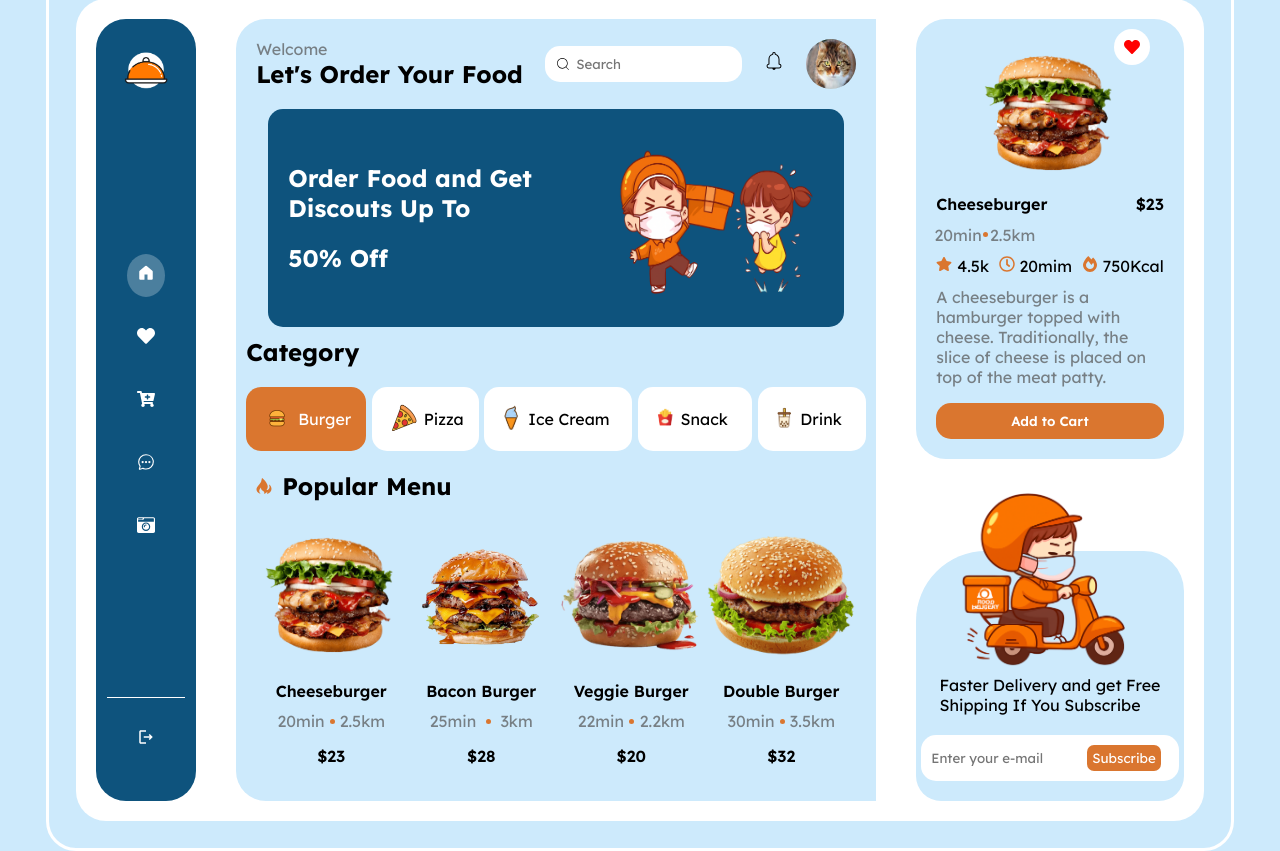
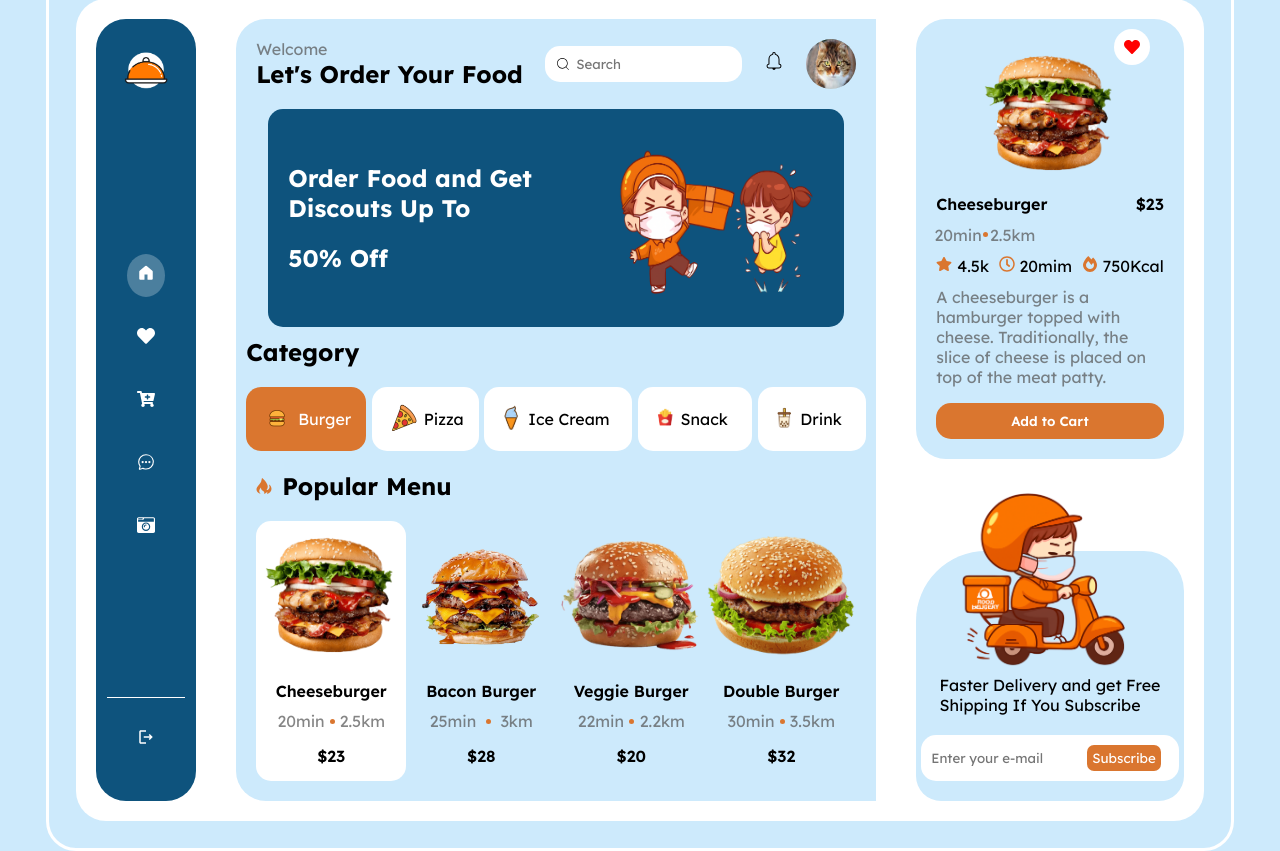
Before and after one commit to LaizaRS/Desafio-code-queens, a React (Vite) app: page / in a window 1280 px wide. Built offline with nearby package versions, Linux system fonts and the light colour scheme.

Commit message:
arrumando o selecionado do men popular

```diff
--- a/index.html
+++ b/index.html
@@ -2,7 +2,7 @@
 <html lang="en">
   <head>
     <meta charset="UTF-8" />
-    <link rel="icon" type="image/svg+xml" href="/vite.svg" />
+    <link rel="icon" type="image/svg+xml" href="/public/img/imagem02.png" />
     <meta name="viewport" content="width=device-width, initial-scale=1.0" />
     <title>Delivery</title>
   </head>
--- a/src/componentes/favoritos/Favoritos.jsx
+++ b/src/componentes/favoritos/Favoritos.jsx
@@ -3,7 +3,6 @@ import { FaFireAlt, FaHeart, FaRegClock, FaStar } from 'react-icons/fa';
 import './favoritos.css';
 
 function Favoritos({ produtoSelecionado }) {
-  console.log('produtoFavorito', produtoSelecionado);
   return (
     <section className="favoritos">
       <div className="inline">
--- a/src/componentes/main/main.css
+++ b/src/componentes/main/main.css
@@ -23,7 +23,7 @@ main::before {
 }
 
 .header-categorias-menupopular{
-    background-color: #CDEAFC;
+  background-color: #CDEAFC;
   border-radius: 30px 0 0 30px;
 }
 
--- a/src/componentes/menuPopular/MenuPopular.jsx
+++ b/src/componentes/menuPopular/MenuPopular.jsx
@@ -14,8 +14,13 @@ function MenuPopular({ categoriaSelecionada, produtoSelecionado, setProdutoSelec
 
       <div className="display-flex">
         {produtos.length > 0 ? (
-          produtos.map((item) => (
-            <div className="card" key={item.id} onClick={() => setProdutoSelecionado(item)}>
+          produtos.map((item) => {
+            let classe = 'card';
+            if (produtoSelecionado && produtoSelecionado.id === item.id) {
+              classe += ' menu-popular-selecionada';
+            }
+            return (
+              <div className={classe} key={item.id} onClick={() => setProdutoSelecionado(item)}>
                 <img className="comida-img" src={item.imgSrc} alt={item.nome} />
                 <p className="nome-comida">{item.nome}</p>
                 <div className="display-flex-itens-center-space-around">
@@ -25,7 +30,8 @@ function MenuPopular({ categoriaSelecionada, produtoSelecionado, setProdutoSelec
                 </div>
                 <p className="preco-comida">${item.valor}</p>
               </div>
-          ))
+            );
+          })
         ) : (
           <p>Não existe produtos nessa categoria</p>
         )}
--- a/src/componentes/menuPopular/menuPopular.css
+++ b/src/componentes/menuPopular/menuPopular.css
@@ -54,3 +54,7 @@
   gap: 10px;
   align-items: center;
 }
+
+.menu-popular-selecionada {
+  background-color: #fff;
+}
```
Lines whose indentation alone changed are shown as unchanged.
